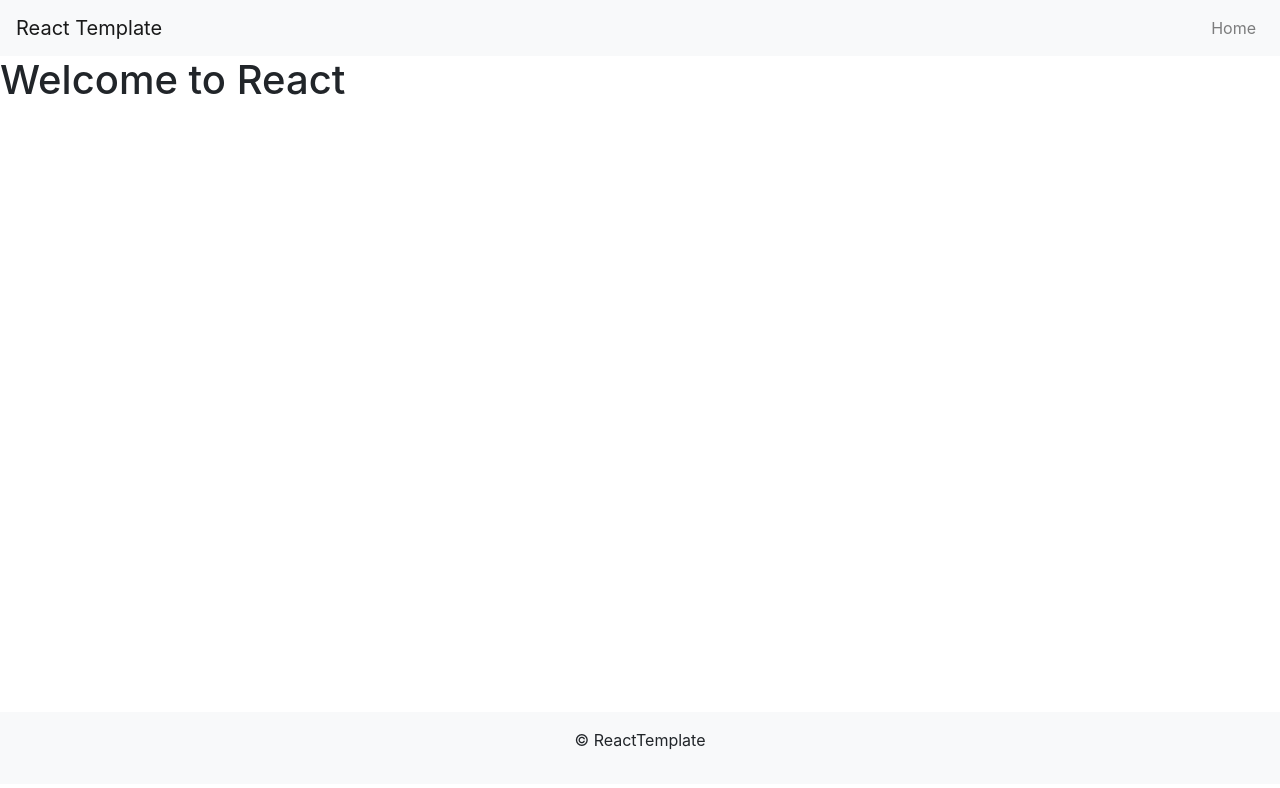
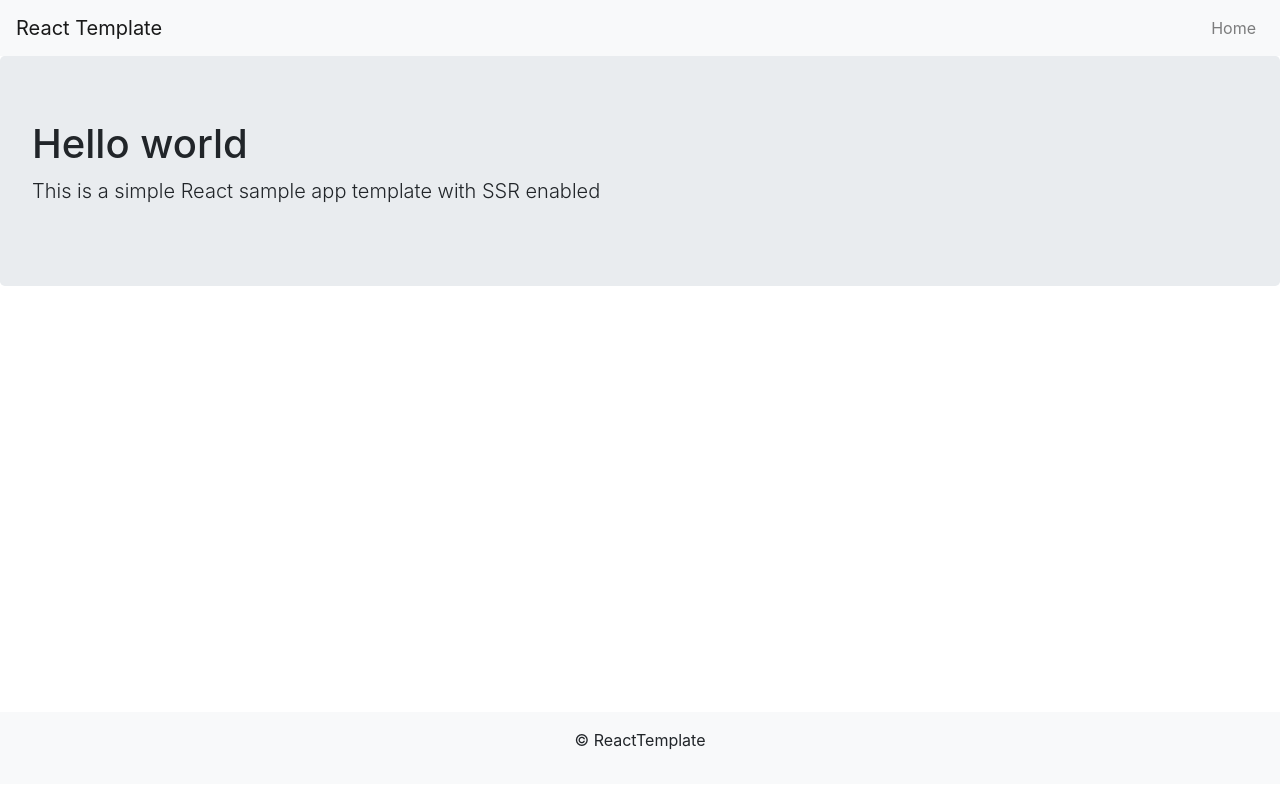
Before and after one commit to ishouvik/react-template, a React app: page / in a window 1280 px wide. Shown: the top 788 px of the page. Built offline with nearby package versions, Linux system fonts and the light colour scheme; the HTML template or start-up script is replaced by a standard one.

Commit message:
Add HomeHero component to Home container

```diff
--- /dev/null
+++ b/src/shared/components/homeHero/index.js
@@ -0,0 +1,18 @@
+import React, { Component } from 'react';
+import { Jumbotron } from 'reactstrap';
+import { Home } from '../../containers/home';
+
+class HomeHero extends Component {
+  render() {
+    return (
+      <Jumbotron>
+        <h1>Hello world</h1>
+        <p className='lead'>
+          This is a simple React sample app template with SSR enabled
+        </p>
+      </Jumbotron>
+    )
+  }
+}
+
+export default HomeHero;
--- a/src/shared/containers/home.js
+++ b/src/shared/containers/home.js
@@ -1,11 +1,12 @@
 import React, { Component } from 'react';
 import DefaultLayout from '../layouts/default';
+import HomeHero from '../components/homeHero';
 
 export class Home extends Component {
   render() {
     return (
       <DefaultLayout>
-        <h1>Welcome to React</h1>
+        <HomeHero />
       </DefaultLayout>
     )
   }
```
